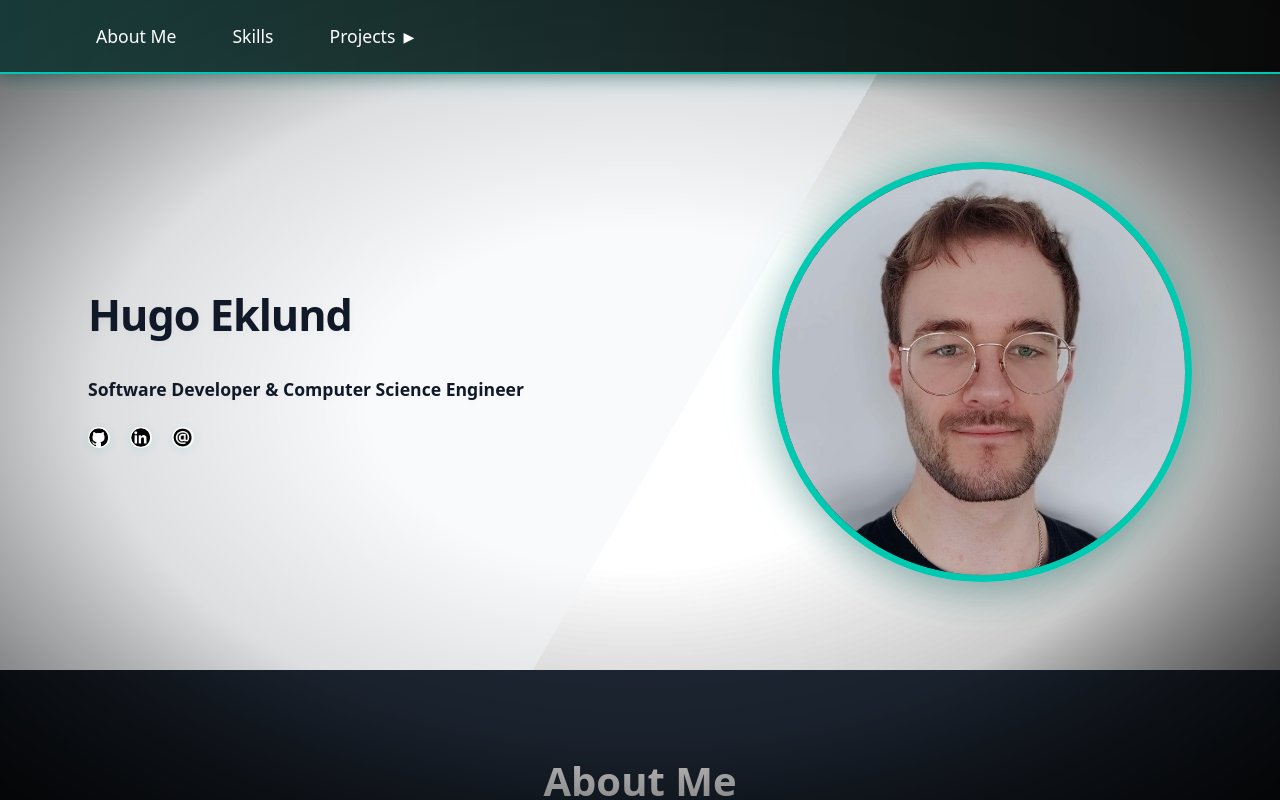
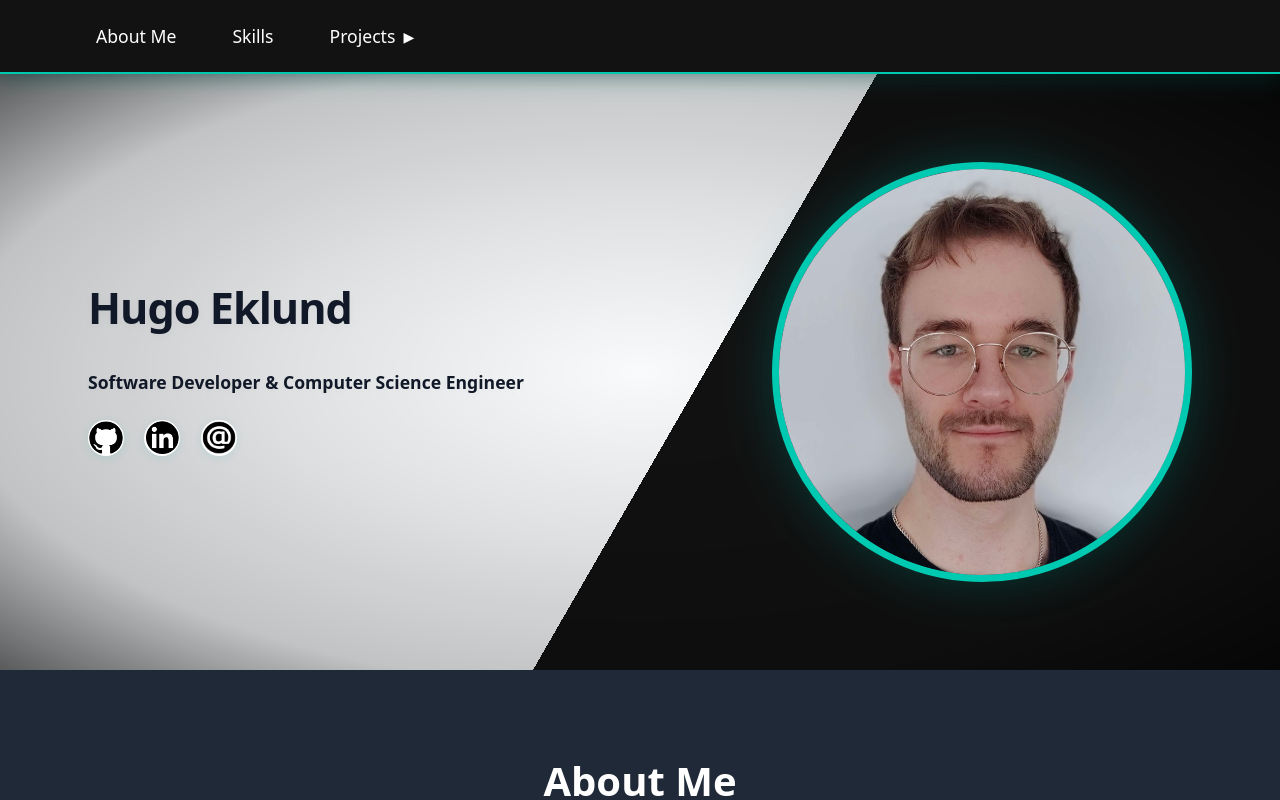
Before and after one commit to HugoEklund/PortfolioWeb, a React (Vite) app in the folder Frontend/: page / in a window 1280 px wide. Shown: the top 800 px of the page. Built offline with nearby package versions, Linux system fonts and the light colour scheme.

Commit message:
new design

```diff
--- a/Frontend/src/App.css
+++ b/Frontend/src/App.css
@@ -35,7 +35,7 @@
 }
 
 .main-header {
-    background: linear-gradient(90deg, rgba(0,190,177,0.18) 0%, rgba(0,0,0,0.7) 100%), rgba(30,30,30,0.92);
+    /*background: linear-gradient(90deg, rgba(0,190,177,0.18) 0%, rgba(0,0,0,0.7) 100%), rgba(30,30,30,0.92);*/
     padding: 1rem 0;
     position: sticky;
     top: 0;
@@ -81,7 +81,7 @@
 .nav-button {
     background: none;
     border: none;
-    color: var(--white-text);
+    color: white;
     font-size: 1.1rem;
     cursor: pointer;
     padding: 0.5rem 1rem;
@@ -225,7 +225,7 @@
 
 .skill-item {
     background-color: var(--medium-grey-bg);
-    color: var(--white-text);
+    color: white;
     padding: 0.8rem 1.5rem;
     border-radius: 0.75rem;
     font-weight: 600;
@@ -297,7 +297,7 @@
 
 .project-description {
     font-size: 1rem;
-    color: var(--white-text);
+    color: white;
     margin-bottom: 1.25rem;
     flex-grow: 1;
 }
@@ -313,7 +313,7 @@
 }
 
 .project-link:hover {
-    color: var(--accent-light);
+    color: white;
 }
 
 .projects-dropdown {
@@ -331,7 +331,7 @@
 }
 
 .dropdown-menu {
-    background: linear-gradient(90deg, rgba(0,190,177,0.18) 0%, rgba(0,0,0,0.7) 100%), rgba(30,30,30,0.92);
+    /*background: linear-gradient(90deg, rgba(0,190,177,0.18) 0%, rgba(0,0,0,0.7) 100%), rgba(30,30,30,0.92);*/
     box-shadow: 0 4px 24px 0 rgba(0,190,177,0.13), 0 2px 12px rgba(0,0,0,0.38);
     border-radius: 0.5rem;
     min-width: 180px;
@@ -347,7 +347,7 @@
     width: 100%;
     background: none;
     border: none;
-    color: var(--white-text);
+    color: white;
     text-align: left;
     padding: 0.75em 1.5em;
     cursor: pointer;
@@ -370,31 +370,35 @@
     box-shadow: none !important;
 }
 
-.vignette-bg {
+.vignette-block {
     pointer-events: none;
-    position: fixed;
-    z-index: 0;
+    position: absolute;
+    z-index: 1;
     top: 0; left: 0; right: 0; bottom: 0;
-    background: radial-gradient(ellipse at center, rgba(0,0,0,0) 0%, rgba(0,0,0,0) 30%, rgba(0,0,0,0.11) 60%, rgba(0,0,0,0.66) 100%);
+    background: radial-gradient(ellipse at center, rgba(0,0,0,0) 0%, rgba(0,0,0,0.10) 40%, rgba(0,0,0,0.22) 75%, rgba(0,0,0,0.64) 100%);
     opacity: 1;
     mix-blend-mode: multiply;
 }
 
-/* Social icons: smaller, consistent scaling */
 .social-icon-img {
-    width: 1.35rem;
-    height: 1.35rem;
+    width: 2.25rem;
+    height: 2.25rem;
     margin-right: 0.18rem;
-    transition: transform 0.2s, box-shadow 0.2s;
+    transition: transform 0.22s cubic-bezier(0.23,1,0.32,1), box-shadow 0.22s, background 0.22s;
     border-radius: 50%;
     box-shadow: 0 2px 8px rgba(0,190,177,0.12);
     background: white;
     padding: 0.08rem;
 }
+.social-icon-img:hover {
+    background: linear-gradient(135deg, #00C9B1 0%, #8B5CF6 100%);
+    transform: scale(1.15);
+    box-shadow: 0 4px 16px rgba(0,201,177,0.18);
+}
 
 .main-footer {
     background-color: var(--dark-grey-bg);
-    color: var(--white-text);
+    color: white;
     padding: 2.5rem 1rem;
     text-align: center;
     border-top: 1px solid var(--border-color);
--- a/Frontend/src/App.jsx
+++ b/Frontend/src/App.jsx
@@ -33,7 +33,6 @@ const App = () => {
 
     return (
         <>
-            <div className="vignette-bg" aria-hidden="true" />
             <div className="app-container">
                 {activeProject ? (
                     <ProjectPage projectId={activeProject} onBack={closeProjectPage} />
@@ -79,9 +78,9 @@ const App = () => {
                                                 left: 0,
                                                 zIndex: 1001
                                             }}>
-                                                <li><button className="dropdown-item" style={{ width: '100%', background: 'none', border: 'none', color: 'var(--secondary-text)', textAlign: 'left', padding: '0.75em 1.5em', cursor: 'pointer' }} onClick={() => openProjectPage('project1')}>Web Application</button></li>
-                                                <li><button className="dropdown-item" style={{ width: '100%', background: 'none', border: 'none', color: 'var(--secondary-text)', textAlign: 'left', padding: '0.75em 1.5em', cursor: 'pointer' }} onClick={() => openProjectPage('project2')}>Mobile App</button></li>
-                                                <li><button className="dropdown-item" style={{ width: '100%', background: 'none', border: 'none', color: 'var(--secondary-text)', textAlign: 'left', padding: '0.75em 1.5em', cursor: 'pointer' }} onClick={() => openProjectPage('project3')}>Data Analysis Tool</button></li>
+                                                <li><button className="dropdown-item" style={{ width: '100%', background: 'none', border: 'none', textAlign: 'left', padding: '0.75em 1.5em', cursor: 'pointer' }} onClick={() => openProjectPage('project1')}>Web Application</button></li>
+                                                <li><button className="dropdown-item" style={{ width: '100%', background: 'none', border: 'none', textAlign: 'left', padding: '0.75em 1.5em', cursor: 'pointer' }} onClick={() => openProjectPage('project2')}>Mobile App</button></li>
+                                                <li><button className="dropdown-item" style={{ width: '100%', background: 'none', border: 'none', textAlign: 'left', padding: '0.75em 1.5em', cursor: 'pointer' }} onClick={() => openProjectPage('project3')}>Data Analysis Tool</button></li>
                                             </ul>
                                         )}
                                     </li>
@@ -89,7 +88,7 @@ const App = () => {
                             </nav>
                         </header>
                         <section className="hero-section" style={{ position: 'relative' }}>
-                            <div className="vignette-bg" aria-hidden="true" style={{ zIndex: 0, pointerEvents: 'none' }} />
+                            <div className="vignette-block" aria-hidden="true" />
                             <div className="hero-content-wrapper">
                                 <div className="hero-text-content">
                                     <h1 className="hero-name">
@@ -131,9 +130,10 @@ const App = () => {
                                 </p>
                             </div>
                         </section>
-                        <section ref={skillsRef} className="skills-section">
+                        <section ref={skillsRef} className="skills-section" style={{ position: 'relative' }}>
+                            <div className="vignette-block" aria-hidden="true" />
                             <div className="section-container text-center">
-                                <h2 className="section-heading section-heading-blue">
+                                <h2 className="section-heading section-heading-blue" style={{ color: '#111827' }}>
                                     My Skills
                                 </h2>
                                 <div className="skills-grid">
--- a/Frontend/src/index.css
+++ b/Frontend/src/index.css
@@ -1,62 +1,37 @@
-/* index.css */
-
-/* Global Styles & Variables */
 :root {
-    /* Färgpalett från ditt tidigare godkända svar, dessa är centrala */
     --dark-grey-bg: #111827;
     --medium-grey-bg: #1f2937;
-    --white-text: #ffffff;
     --secondary-text: #9ca3af;
     --tertiary-text: #6b7280;
-    --accent-main: #00C9B1; /* Den tydliga turkosa färgen */
-    --accent-dark: #00A690; /* Mörkare variant för hover */
+    --accent-main: #00C9B1;
+    --accent-dark: #00A690;
     --border-color: #374151;
-
-    /* Grundläggande font-inställningar från din befintliga index.css */
     font-family: system-ui, Avenir, Helvetica, Arial, sans-serif;
     line-height: 1.5;
     font-weight: 400;
-
-    /* Färgteman, nu anpassade till din mörka palett som standard */
-    color-scheme: dark; /* Standard till mörkt tema */
-    color: var(--light-grey-text); /* Standard textfärg */
-    background-color: var(--dark-grey-bg); /* Standard bakgrundsfärg */
-
+    color-scheme: dark;
     font-synthesis: none;
     text-rendering: optimizeLegibility;
     -webkit-font-smoothing: antialiased;
     -moz-osx-font-smoothing: grayscale;
-
-    /* Förbättrad smooth scrolling */
     scroll-behavior: smooth;
 }
-
-/* Global box-sizing för enklare layout */
 *, *::before, *::after {
     box-sizing: border-box;
 }
-
 body {
     margin: 0;
-    /* Ta bort display: flex, place-items: center, min-width, min-height
-       Dessa är mer layoutspecifika för App-komponenten eller en enkel sida
-       och kan störa din React-applikations layout.
-       Färger hanteras av :root och bör överföras till App.css om specifika sektioner kräver dem. */
-    min-width: 320px; /* Behåller detta som en minsta bredd för mobilvänlighet */
+    min-width: 320px;
 }
-
-/* Länkstilar */
 a {
     font-weight: 500;
-    color: var(--accent-main); /* Använd accentfärg för länkar */
-    text-decoration: none; /* Inget understreck som standard */
-    transition: color 0.25s; /* Mjuk övergång för hover */
+    color: var(--accent-main);
+    text-decoration: none;
+    transition: color 0.25s;
 }
 a:hover {
-    color: var(--accent-dark); /* Mörkare accentfärg vid hover */
+    color: var(--accent-dark);
 }
-
-/* Globala knappstilar (om de inte överlappas av mer specifika stilar i App.css) */
 button {
     border-radius: 8px;
     border: 1px solid transparent;
@@ -64,48 +39,21 @@ button {
     font-size: 1em;
     font-weight: 500;
     font-family: inherit;
-    background-color: var(--medium-grey-bg); /* Standardknappfärg */
-    color: var(--light-grey-text); /* Knapptextfärg */
+    background-color: var(--medium-grey-bg);
+    color: var(--light-grey-text);
     cursor: pointer;
     transition: border-color 0.25s, background-color 0.25s, color 0.25s;
 }
 button:hover {
-    border-color: var(--accent-main); /* Accentfärg på kant vid hover */
-    background-color: var(--accent-dark); /* Mörkare accentfärg på bakgrund vid hover */
-    color: white; /* Vit text vid hover för bättre kontrast */
+    border-color: var(--accent-main);
+    background-color: var(--accent-dark);
+    color: white;
 }
-
-/* Fokusstilar för tillgänglighet - nu mer generella */
-/* Dessa kommer att komplettera de mer specifika fokusstilarna i App.css */
 button:focus,
 button:focus-visible,
 a:focus,
 a:focus-visible {
-    outline: 3px solid var(--accent-main); /* Tydligare fokusram */
+    outline: 3px solid var(--accent-main);
     outline-offset: 3px;
-    border-radius: 0.5rem; /* Matchar runda hörn, anpassa om button har annan */
+    border-radius: 0.5rem;
 }
-
-/* Media Query för Ljust Tema (om du vill behålla den funktionaliteten) */
-@media (prefers-color-scheme: light) {
-    :root {
-        color: #213547; /* Mörkare textfärg för ljust tema */
-        background-color: #ffffff; /* Vit bakgrund för ljust tema */
-    }
-    /* Anpassa länk- och knappfärger för ljust tema om nödvändigt */
-    a {
-        color: #646cff; /* Original länkfärg */
-    }
-    a:hover {
-        color: #747bff; /* Original länk-hover färg */
-    }
-    button {
-        background-color: #f9f9f9;
-        color: #213547;
-    }
-    button:hover {
-        border-color: #646cff;
-        background-color: #e0e0e0;
-        color: #213547;
-    }
-}
```
